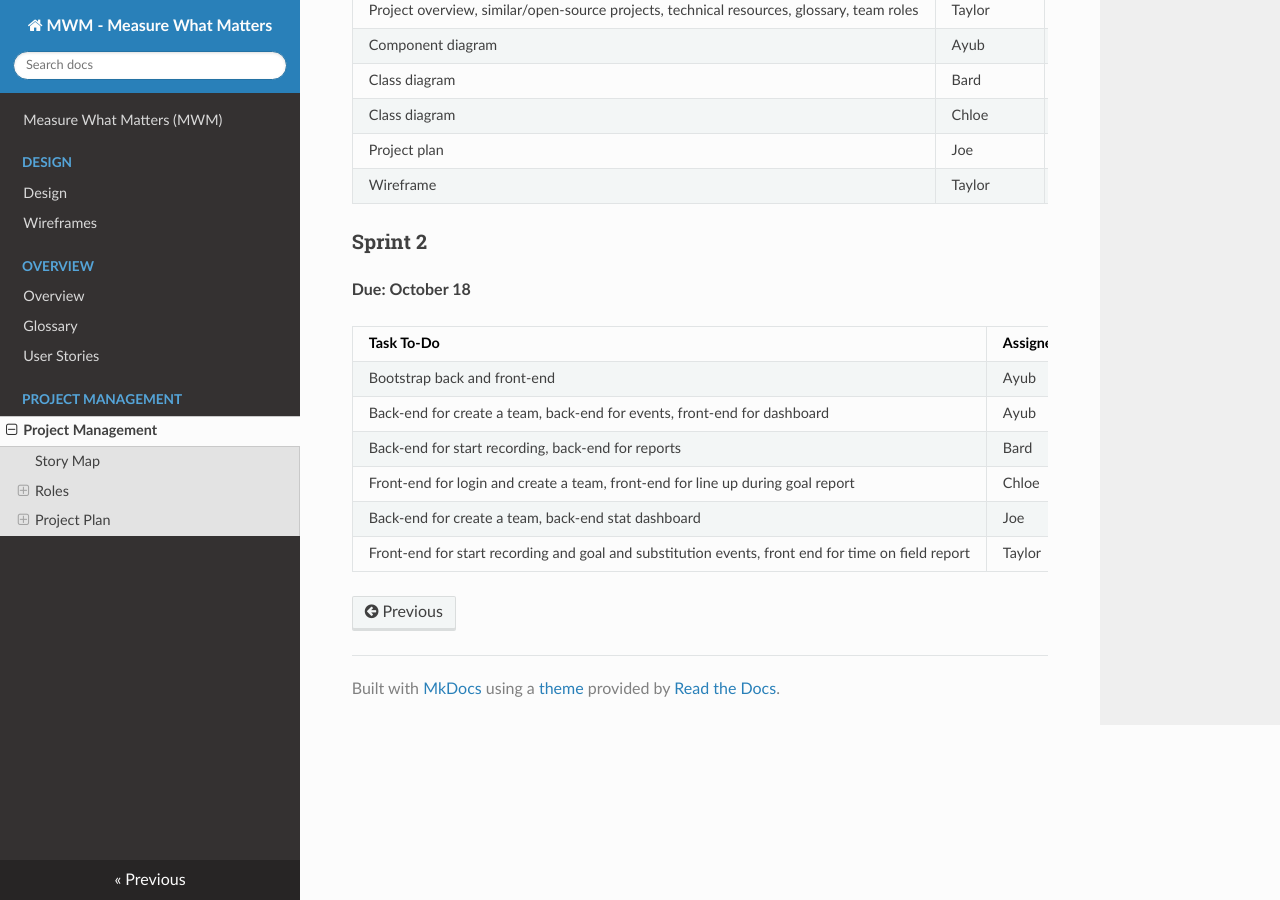
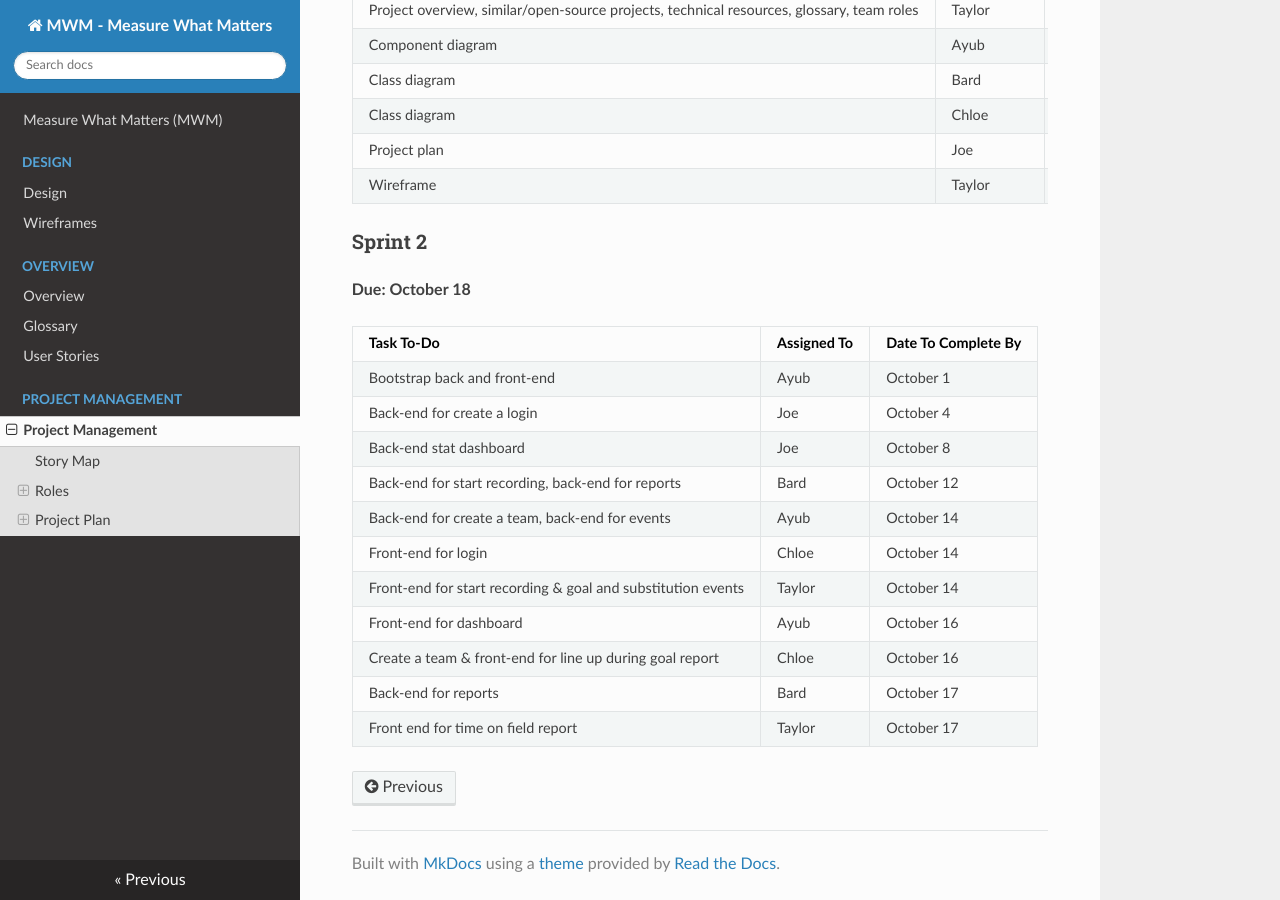
Before and after one commit to TaylorZowtuk/measure-what-matters, an MkDocs documentation site: the page built from docs/docs/project-management/index.md, in a window 1280 px wide and 900 px high, scrolled down 2480 px. Built offline with MkDocs 1.6.1, drawn with Linux system fonts in a browser that asks for light colours; nearby versions of some CDN libraries.

Commit message:
Update sprint 2 expected completion times for plan

```diff
--- a/docs/docs/project-management/index.md
+++ b/docs/docs/project-management/index.md
@@ -60,8 +60,13 @@ Here are the general rules for assigning tasks on the team:
 | **Task To-Do** | **Assigned To** | **Date To Complete By** |
 | --- | --- | --- |
 | Bootstrap back and front-end | Ayub | October 1 |
-| Back-end for create a team, back-end for events, front-end for dashboard | Ayub | October 18 |
-| Back-end for start recording, back-end for reports | Bard | October 18 |
-| Front-end for login and create a team, front-end for line up during goal report | Chloe | October 18 |
-| Back-end for create a team, back-end stat dashboard | Joe | October 18 |
-| Front-end for start recording and goal and substitution events, front end for time on field report | Taylor | October 18 |
+| Back-end for create a login | Joe | October 4 |
+| Back-end stat dashboard | Joe | October 8 |
+| Back-end for start recording, back-end for reports | Bard | October 12 |
+| Back-end for create a team, back-end for events | Ayub | October 14 |
+| Front-end for login | Chloe | October 14 |
+| Front-end for start recording & goal and substitution events | Taylor | October 14 |
+| Front-end for dashboard | Ayub | October 16 |
+| Create a team & front-end for line up during goal report | Chloe | October 16 |
+| Back-end for reports | Bard | October 17 |
+| Front end for time on field report | Taylor | October 17 |
```
